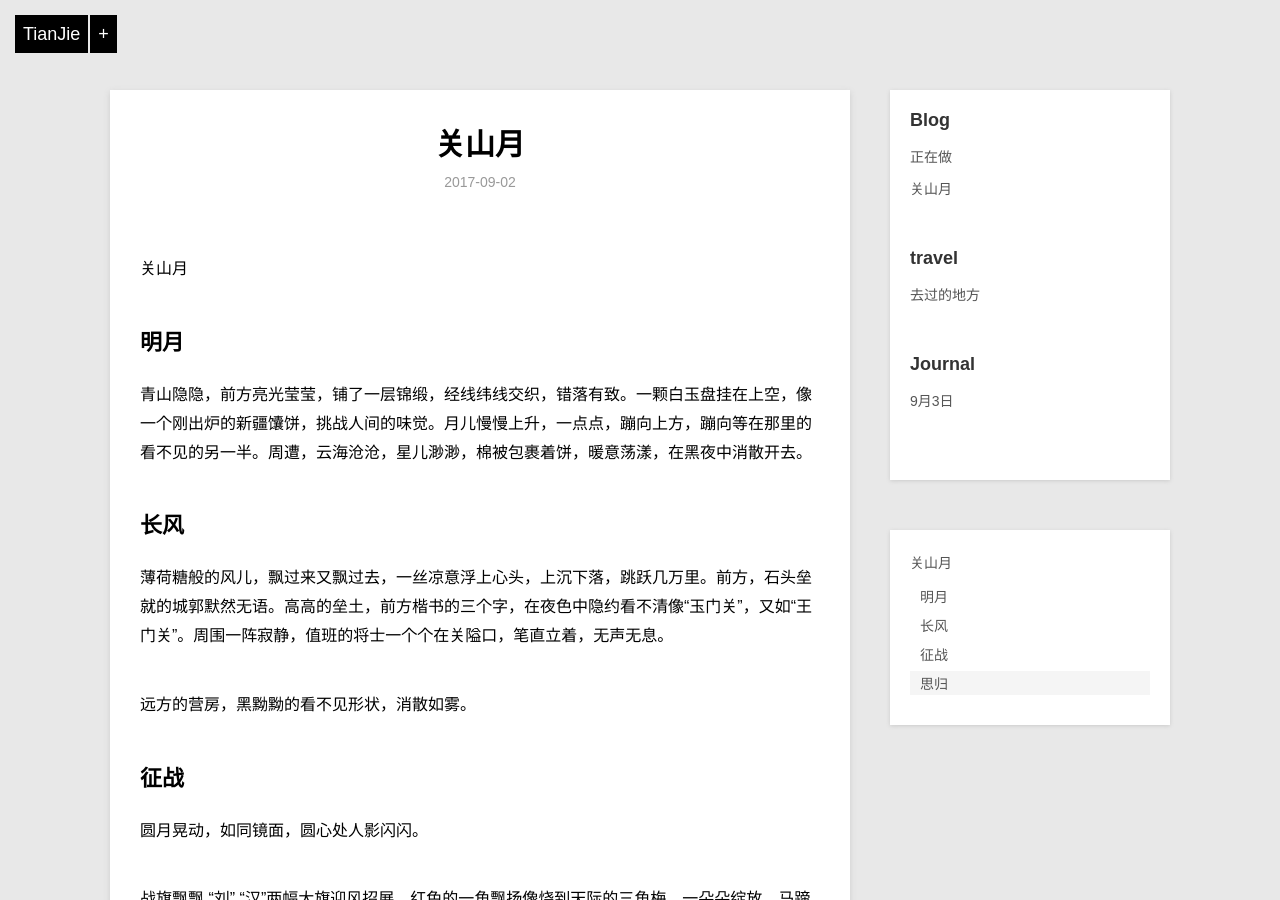
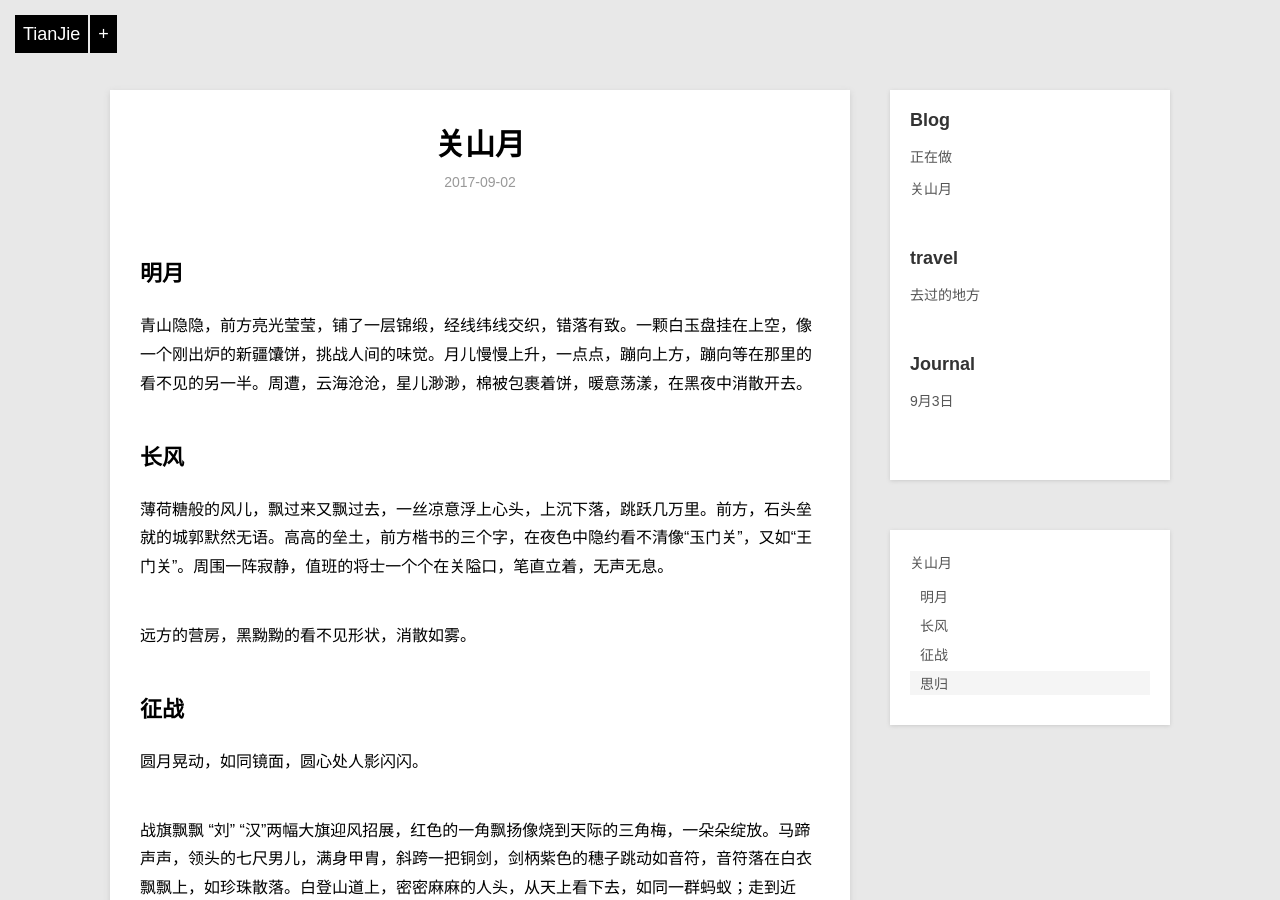
Before and after one commit to violettianjie/violettianjie.github.io, a Jekyll site: the page built from _posts/blog/2017-09-02-guanshanyue.md, in a window 1280 px wide and 900 px high. Built offline with Jekyll 4.4.1, drawn with Linux system fonts in a browser that asks for light colours.

Commit message:
Update 2017-09-02-guanshanyue.md

```diff
--- a/_posts/blog/2017-09-02-guanshanyue.md
+++ b/_posts/blog/2017-09-02-guanshanyue.md
@@ -7,10 +7,6 @@ category: blog
 
 
 
-
-
-
-关山月
 
 
 ## 明月
```
